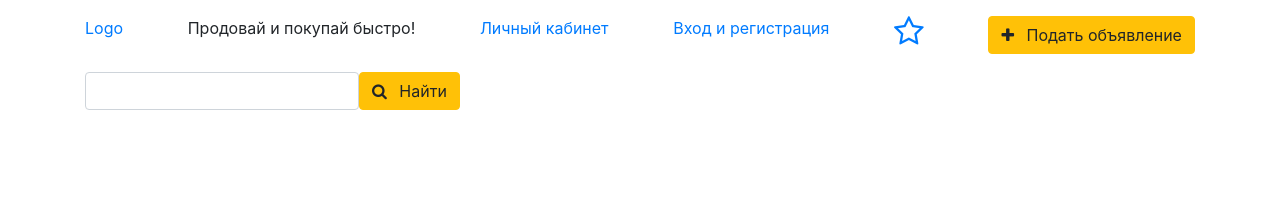
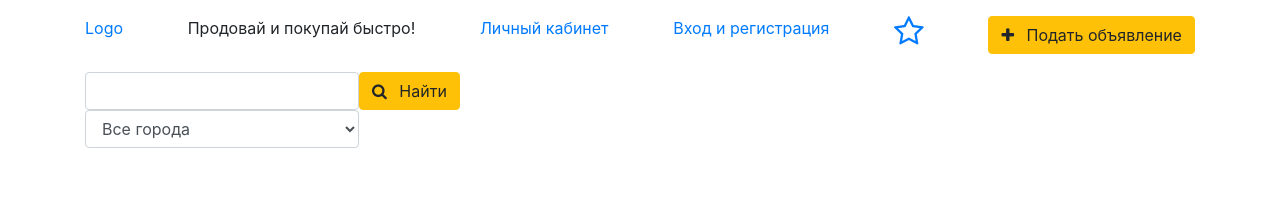
Before and after one commit to kosimbekGH/big-board, an Angular app: page / in a window 1280 px wide. Shown: the top 200 px of the page. Built offline with nearby package versions, Linux system fonts and the light colour scheme.

Commit message:
изменен

```diff
--- a/src/app/pages/ad/components/ad-search/ad-search.component.html
+++ b/src/app/pages/ad/components/ad-search/ad-search.component.html
@@ -1,7 +1,10 @@
 <div class="d-flex">
 
   <div>
-    <input type="search" class="form-control">
+    <input type="search" class="form-control " >
+    <select class="form-control">
+      <option >Все города</option>
+    </select>
   </div>
   <a routerLink="">
     <button class="btn btn-warning">
```
